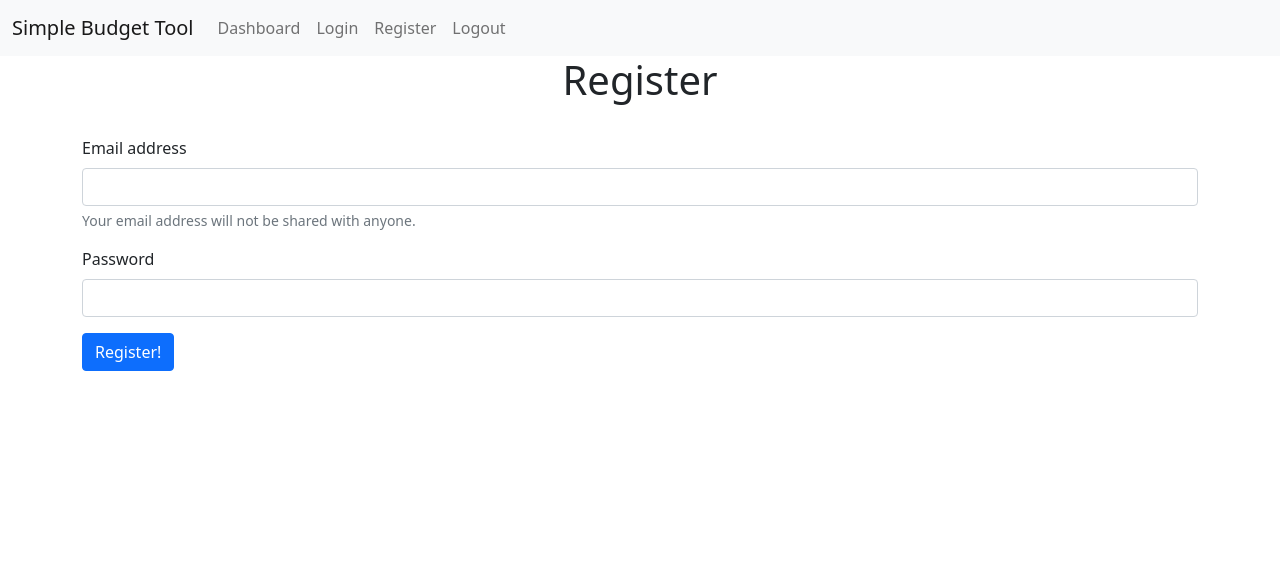
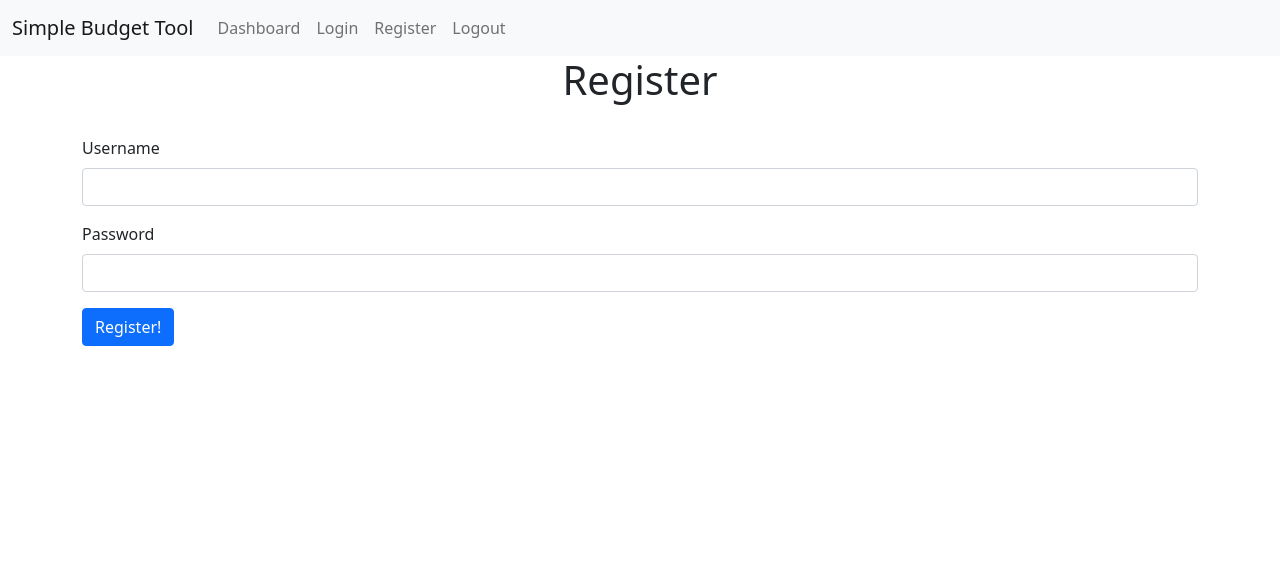
Before and after one commit to KNFullStack/Milestone-Project-3, a Flask app: page /register in a window 1280 px wide. Shown: the top 586 px of the page. Run offline with Flask 2, Linux system fonts and the light colour scheme; some libraries are stand-ins or nearby versions.

Commit message:
added register and login functions

```diff
--- a/app.py
+++ b/app.py
@@ -35,11 +35,46 @@ def dashboard():
 
 @app.route("/login", methods=["GET","POST"])
 def login():
+    if request.method == "POST":
+        existing_user = mongo.db.users.find_one({"username": request.form.get("username").lower()})
+
+        if existing_user:
+            if check_password_hash(existing_user["password"], request.form.get("password")):
+                session["user"] = request.form.get("username").lower()
+                flash("You are now logged in, {}".format(request.form.get("username")))
+                return redirect(url_for("dashboard", username=session["user"]))
+
+            else:
+                flash("Incorrect Username and/or Password.")
+                return redirect(url_for("login"))
+
+        else:
+            flash("Incorrect Username and/or Password.")
+            return redirect(url_for("login"))
+
     return render_template("login.html")
 
 
 @app.route("/register", methods=["GET","POST"])
 def register():
+    if request.method == "POST":
+        existing_user = mongo.db.users.find_one({"username": request.form.get("username").lower()})
+
+        if existing_user:
+            flash("Username already taken!")
+            return redirect(url_for("register"))
+
+        register = {
+            "username": request.form.get("username").lower(),
+            "password": generate_password_hash(request.form.get("password"))
+        }
+
+        mongo.db.users.insert_one(register)
+
+        session["user"] = request.form.get("username").lower()
+
+        flash("Successfully registered!")
+        return redirect(url_for("dashboard", username=session["user"]))
     return render_template("register.html")
 
 
--- a/templates/base.html
+++ b/templates/base.html
@@ -34,6 +34,7 @@
     </nav>
 
 
+
     {% block content %}
     <div class="container">
         <div id="landing-container" class="row">
@@ -47,6 +48,23 @@
     </div>
     {% endblock %}
 
+    <section>
+        {% with messages = get_flashed_messages() %}
+        {% if messages %}
+        {% for message in messages %}
+        <div class="container">
+            <div class="row">
+                <div class="col text-center">
+                    <div class="flashes">
+                        <h5>{{ message }}</h5>
+                    </div>
+                </div>
+            </div>
+        </div>
+        {% endfor %}
+        {% endif %}
+        {% endwith %}
+    </section>
 
     <footer id="footer">
         <div class="container-fluid">
--- a/templates/dashboard.html
+++ b/templates/dashboard.html
@@ -57,8 +57,8 @@
             </div>
         </div>
         <div class="col-lg-6">
-            <button> <a href="#">button for adding a new income</a></button>
-            <button> <a href="#">button for adding a new outgoing</a></button>
+            <button><a href="#">button for adding a new income</a></button>
+            <button><a href="#">button for adding a new outgoing</a></button>
         </div>
     </div>
 </div>
--- a/templates/login.html
+++ b/templates/login.html
@@ -6,10 +6,8 @@
         <div class="col">
             <form method="POST" action="{{ url_for('login') }}">
                 <div class="mb-3">
-                    <label for="email" class="form-label">Email address</label>
-                    <input type="email" class="form-control" id="email" name="email" aria-describedby="emailHelp"
-                        required>
-                    <div id="emailHelp" class="form-text">Your email address will not be shared with anyone.</div>
+                    <label for="username" class="form-label">Username</label>
+                    <input type="text" class="form-control" id="username" name="username" required>
                 </div>
                 <div class="mb-3">
                     <label for="password" class="form-label" required>Password</label>
--- a/templates/register.html
+++ b/templates/register.html
@@ -6,10 +6,8 @@
         <div class="col">
             <form method="POST" action="{{ url_for('register') }}">
                 <div class="mb-3">
-                    <label for="email" class="form-label">Email address</label>
-                    <input type="email" class="form-control" id="email" name="email" aria-describedby="emailHelp"
-                        required>
-                    <div id="emailHelp" class="form-text">Your email address will not be shared with anyone.</div>
+                    <label for="username" class="form-label">Username</label>
+                    <input type="text" class="form-control" id="username" name="username" required>
                 </div>
                 <div class="mb-3">
                     <label for="password" class="form-label" required>Password</label>
```
